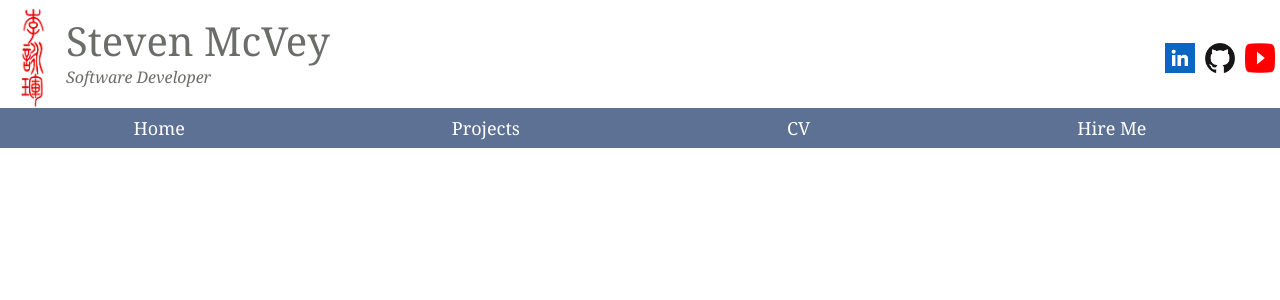
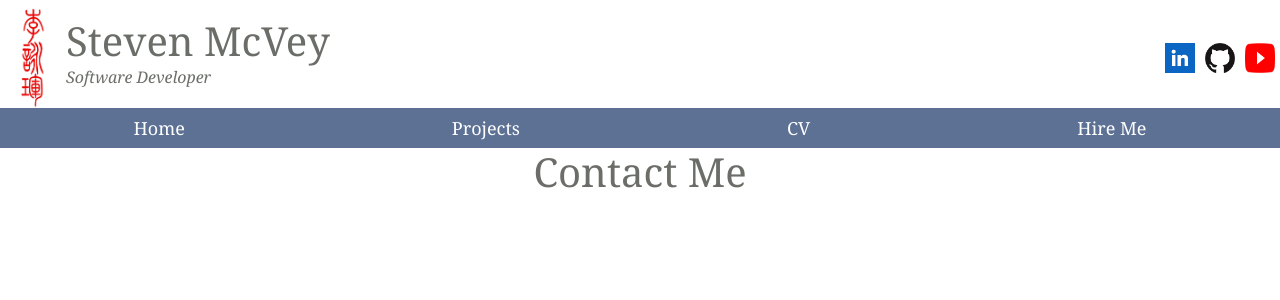
Before and after one commit to smcvey7/portfolio, a React (Create React App) app: page /contact in a window 1280 px wide. Shown: the top 300 px of the page. Built offline with nearby package versions, Linux system fonts and the light colour scheme.

Commit message:
create CV and Contact components; add routes and navigation

```diff
--- a/src/App.js
+++ b/src/App.js
@@ -8,6 +8,8 @@ import Footer from './Footer';
 import "bootstrap/dist/css/bootstrap.min.css";
 import "bootstrap/dist/js/bootstrap.bundle.min";
 import styled from "styled-components";
+import CV from './CV';
+import Contact from './Contact';
 
 function App() {
   return (
@@ -16,7 +18,9 @@ function App() {
       <NavBar />
       <Routes>
         <Route path="/" element={<Home />} />
-        <Route path="projects" element={<Projects />} />
+        <Route path="/projects" element={<Projects />} />
+        <Route path="/cv" element={<CV />} />
+        <Route path="/contact" element={<Contact />} />
       </Routes>
       {/* <Footer /> */}
     </div>
--- /dev/null
+++ b/src/CV.js
@@ -0,0 +1,11 @@
+import React from "react";
+
+function CV() {
+  return(
+    <div>
+      <h1>CV</h1>
+    </div>
+  )
+}
+
+export default CV;
--- /dev/null
+++ b/src/Contact.js
@@ -0,0 +1,11 @@
+import React from "react";
+
+function Contact() {
+  return (
+    <div>
+      <h1>Contact Me</h1>
+    </div>
+  )
+}
+
+export default Contact;
```
